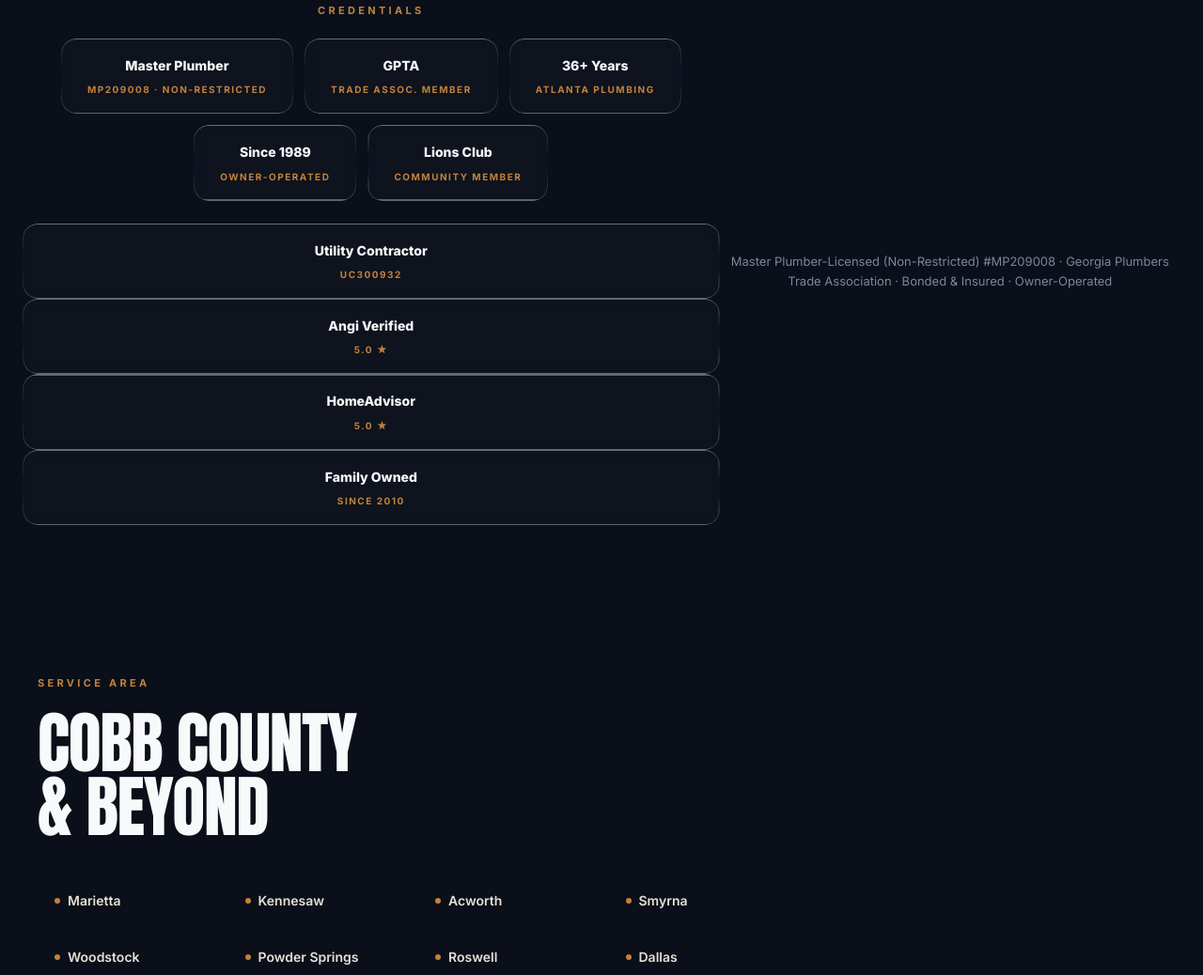
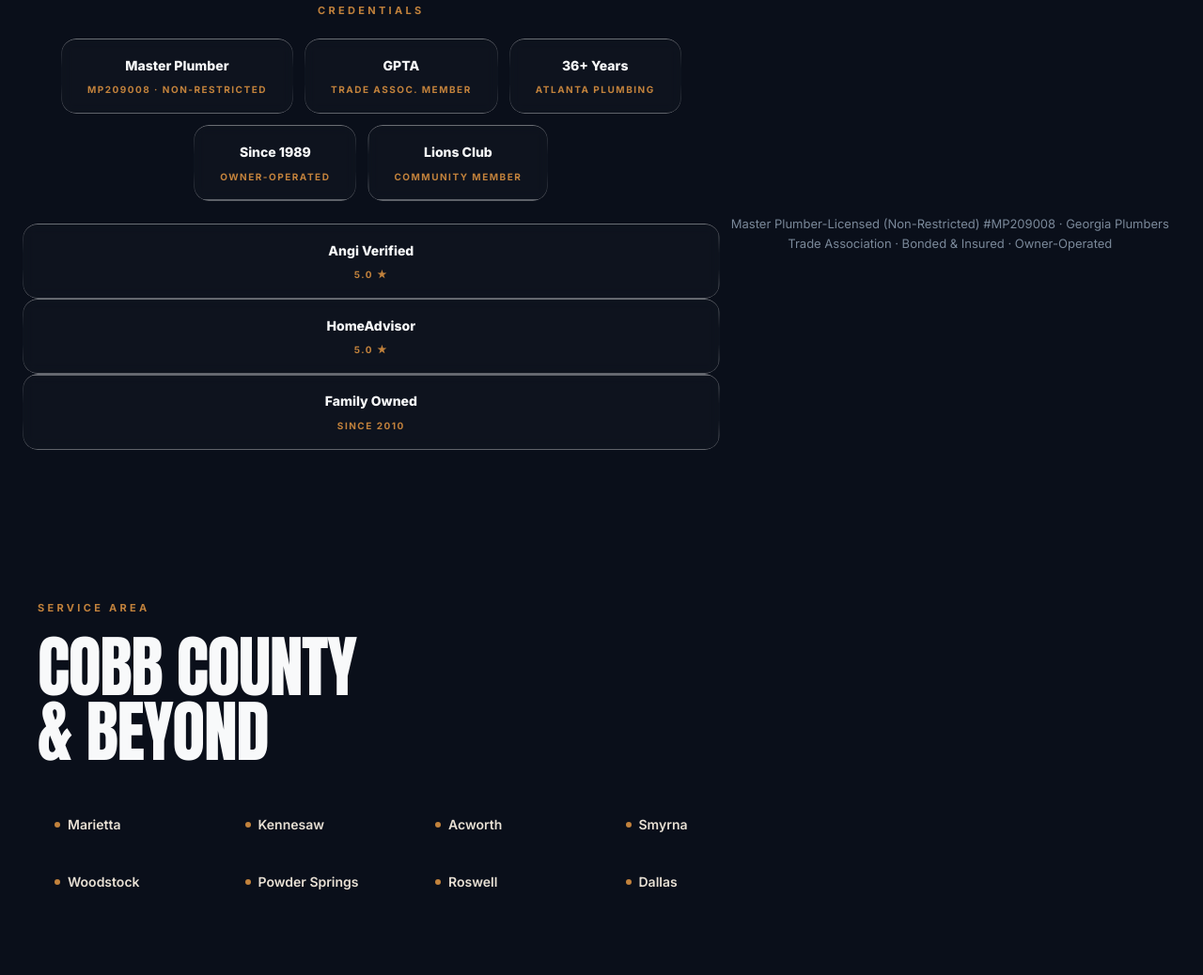
Before and after one commit to sancovp/a-super-plumber, a plain HTML site: page index.html in a window 1280 px wide. Shown: the part 4115-5153 px from the top of the page at 94% size. Drawn offline with Linux system fonts and the light colour scheme.

Commit message:
Remove false UC300932 utility-contractor badge (was a template-default leak from Dickinson's actual license — not held by this prospect)

```diff
--- a/index.html
+++ b/index.html
@@ -293,7 +293,6 @@ footer{padding:48px 24px;border-top:1px solid rgba(255,255,255,.04)}
     <div class="bdg liquid-glass reveal s4"><strong>Since 1989</strong><span>Owner-Operated</span></div>
     <div class="bdg liquid-glass reveal s5"><strong>Lions Club</strong><span>Community Member</span></div>
   </div>
-    <div class="bdg liquid-glass reveal s2"><strong>Utility Contractor</strong><span>UC300932</span></div>
     <div class="bdg liquid-glass reveal s3"><strong>Angi Verified</strong><span>5.0 &#9733;</span></div>
     <div class="bdg liquid-glass reveal s4"><strong>HomeAdvisor</strong><span>5.0 &#9733;</span></div>
     <div class="bdg liquid-glass reveal s5"><strong>Family Owned</strong><span>Since 2010</span></div>
```
